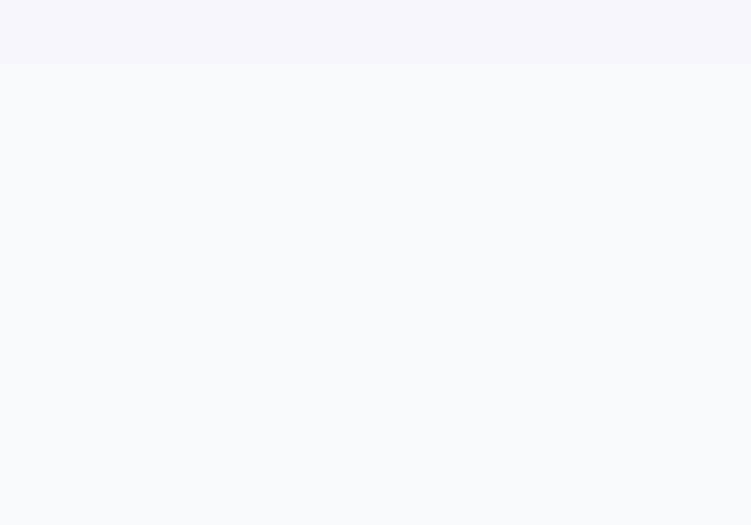
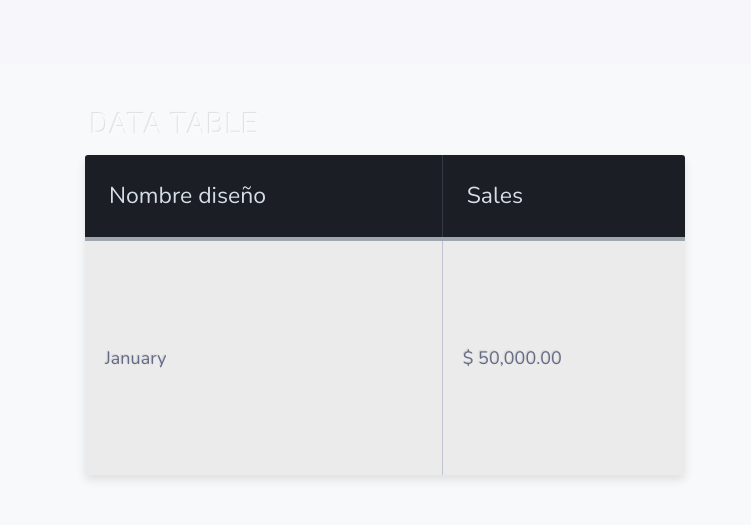
Before and after one commit to CRISTE0/Front-End-Prototipo, a plain HTML site: page vista/Cliente/Catalogo_Diseños.html in a window 1280 px wide. Shown: the top 525 px of the page, 297-1048 px from the left. Drawn offline with nearby package versions, Linux system fonts and the light colour scheme.

Commit message:
modifique muchas cosas 2

```diff
--- a/vista/Cliente/Catalogo_Diseños.html
+++ b/vista/Cliente/Catalogo_Diseños.html
@@ -33,7 +33,8 @@
                             class='bx bx-bookmark nav_icon'></i> <span class="nav_name">Bookmark</span> </a> <a href="#"
                         class="nav_link"> <i class='bx bx-folder nav_icon'></i> <span class="nav_name">Files</span> </a>
                     <a href="#" class="nav_link"> <i class='bx bx-bar-chart-alt-2 nav_icon'></i> <span
-                            class="nav_name">Stats</span> </a> </div>
+                            class="nav_name">Stats</span> </a>
+                </div>
             </div> <a href="#" class="nav_link"> <i class='bx bx-log-out nav_icon'></i> <span
                     class="nav_name">SignOut</span> </a>
         </nav>
@@ -41,6 +42,24 @@
     <!--Container Main start-->
     <div class="height-100 bg-light">
         <h4>Main Components</h4>
+        <div class="table-title">
+            <h3>Data Table</h3>
+        </div>
+        <table class="table-fill">
+            <thead>
+                <tr>
+                    <th class="text-left">Nombre diseño</th>
+                    <th class="text-left">Sales</th>
+                </tr>
+            </thead>
+            <tbody class="table-hover">
+                <tr>
+                    <td class="text-left">January</td>
+                    <td class="text-left">$ 50,000.00</td>
+                </tr>
+
+            </tbody>
+        </table>
 
     </div>
     <!--Container Main end-->
--- a/vista/assets/css/cliente.css
+++ b/vista/assets/css/cliente.css
@@ -151,3 +151,142 @@ a {
     padding-left: calc(var(--nav-width) + 188px);
   }
 }
+/*
+diseño tabla catalogo de diseño */
+
+@import url(https://fonts.googleapis.com/css?family=Roboto:400,500,700,300,100);
+
+
+div.table-title {
+   display: block;
+  margin: auto;
+  max-width: 600px;
+  padding:5px;
+  width: 100%;
+}
+
+.table-title h3 {
+   color: #fafafa;
+   font-size: 30px;
+   font-weight: 400;
+   font-style:normal;
+   font-family: "Roboto", helvetica, arial, sans-serif;
+   text-shadow: -1px -1px 1px rgba(0, 0, 0, 0.1);
+   text-transform:uppercase;
+}
+
+
+/*** Table Styles **/
+
+.table-fill {
+  background: white;
+  border-radius:3px;
+  border-collapse: collapse;
+  height: 320px;
+  margin: auto;
+  max-width: 600px;
+  padding:5px;
+  width: 100%;
+  box-shadow: 0 5px 10px rgba(0, 0, 0, 0.1);
+  animation: float 5s infinite;
+}
+
+th {
+  color:#D5DDE5;;
+  background:#1b1e24;
+  border-bottom:4px solid #9ea7af;
+  border-right: 1px solid #343a45;
+  font-size:23px;
+  font-weight: 100;
+  padding:24px;
+  text-align:left;
+  text-shadow: 0 1px 1px rgba(0, 0, 0, 0.1);
+  vertical-align:middle;
+}
+
+th:first-child {
+  border-top-left-radius:3px;
+}
+
+th:last-child {
+  border-top-right-radius:3px;
+  border-right:none;
+}
+
+tr {
+  border-top: 1px solid #C1C3D1;
+  border-bottom: 1px solid #C1C3D1;
+  color:#666B85;
+  font-size:16px;
+  font-weight:normal;
+  text-shadow: 0 1px 1px rgba(256, 256, 256, 0.1);
+}
+
+tr:hover td {
+  background:#4E5066;
+  color:#FFFFFF;
+  border-top: 1px solid #22262e;
+}
+
+tr:first-child {
+  border-top:none;
+}
+
+tr:last-child {
+  border-bottom:none;
+}
+
+tr:nth-child(odd) td {
+  background:#EBEBEB;
+}
+
+tr:nth-child(odd):hover td {
+  background:#4E5066;
+}
+
+tr:last-child td:first-child {
+  border-bottom-left-radius:3px;
+}
+
+tr:last-child td:last-child {
+  border-bottom-right-radius:3px;
+}
+
+td {
+  background:#FFFFFF;
+  padding:20px;
+  text-align:left;
+  vertical-align:middle;
+  font-weight:300;
+  font-size:18px;
+  text-shadow: -1px -1px 1px rgba(0, 0, 0, 0.1);
+  border-right: 1px solid #C1C3D1;
+}
+
+td:last-child {
+  border-right: 0px;
+}
+
+th.text-left {
+  text-align: left;
+}
+
+th.text-center {
+  text-align: center;
+}
+
+th.text-right {
+  text-align: right;
+}
+
+td.text-left {
+  text-align: left;
+}
+
+td.text-center {
+  text-align: center;
+}
+
+td.text-right {
+  text-align: right;
+}
```
Lines whose indentation alone changed are shown as unchanged.
